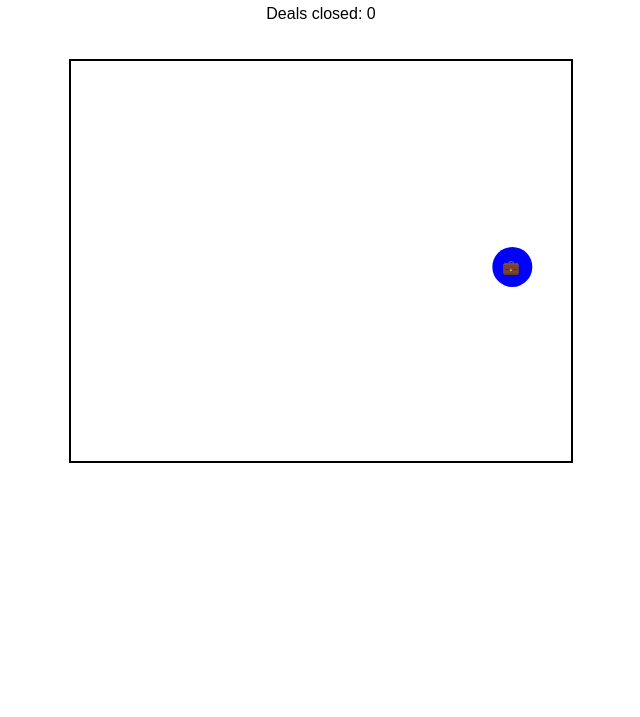
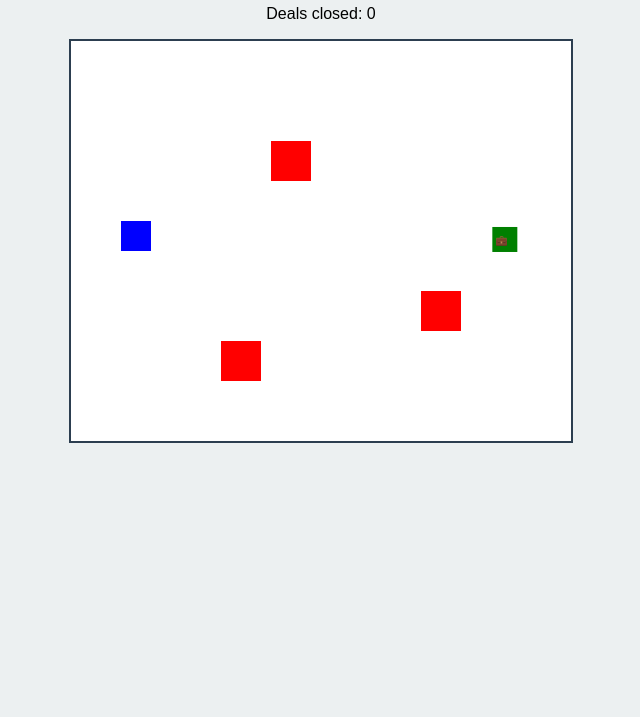
Before and after one commit to Manuhaillot/cv-portfolio, a plain HTML site: page index2.html in a window 1280 px wide. Shown: the part 83-800 px from the top of the page, without its empty margins (319-959 px from the left). Drawn offline with Linux system fonts and the light colour scheme.

Commit message:
Update index2.html

```diff
--- a/index2.html
+++ b/index2.html
@@ -3,17 +3,19 @@
 <head>
   <meta charset="UTF-8">
   <meta name="viewport" content="width=device-width, initial-scale=1.0">
-  <title>Catch the Clients - Mini Game</title>
+  <title>Deal Runner - Mini Game</title>
   <style>
     body {
       font-family: Arial, sans-serif;
       text-align: center;
       margin: 40px;
+      background: #ecf0f1;
     }
     canvas {
-      border: 2px solid #000;
-      margin-top: 20px;
-      cursor: pointer;
+      border: 2px solid #2c3e50;
+      background: white;
+      display: block;
+      margin: auto;
     }
     h2 {
       color: #2c3e50;
@@ -21,47 +23,103 @@
   </style>
 </head>
 <body>
-
-  <h2>🎮 Catch the Clients</h2>
+  <h2>🏃 Deal Runner</h2>
   <p id="score">Deals closed: 0</p>
   <canvas id="gameCanvas" width="500" height="400"></canvas>
 
   <script>
     const canvas = document.getElementById("gameCanvas");
     const ctx = canvas.getContext("2d");
+
     let score = 0;
+    let gameOver = false;
 
-    // position du "client"
-    let x = Math.random() * 450;
-    let y = Math.random() * 350;
-    const size = 40;
+    // Joueur
+    const player = { x: 50, y: 180, size: 30, speed: 5 };
 
-    function drawClient() {
-      ctx.clearRect(0, 0, canvas.width, canvas.height);
-      ctx.fillStyle = "blue";
-      ctx.beginPath();
-      ctx.arc(x + size/2, y + size/2, size/2, 0, Math.PI * 2);
-      ctx.fill();
-      ctx.fillStyle = "white";
-      ctx.font = "14px Arial";
-      ctx.fillText("💼", x+10, y+25);
+    // Contrat (objectif)
+    let contract = {
+      x: Math.random() * 450,
+      y: Math.random() * 350,
+      size: 25
+    };
+
+    // Obstacles
+    let obstacles = [
+      { x: 200, y: 100, w: 40, h: 40 },
+      { x: 350, y: 250, w: 40, h: 40 },
+      { x: 150, y: 300, w: 40, h: 40 }
+    ];
+
+    // Déplacement clavier
+    let keys = {};
+    document.addEventListener("keydown", e => { keys[e.key] = true; });
+    document.addEventListener("keyup", e => { keys[e.key] = false; });
+
+    function update() {
+      if (gameOver) return;
+
+      if (keys["ArrowUp"]) player.y -= player.speed;
+      if (keys["ArrowDown"]) player.y += player.speed;
+      if (keys["ArrowLeft"]) player.x -= player.speed;
+      if (keys["ArrowRight"]) player.x += player.speed;
+
+      // Limites canvas
+      player.x = Math.max(0, Math.min(canvas.width - player.size, player.x));
+      player.y = Math.max(0, Math.min(canvas.height - player.size, player.y));
+
+      // Collision avec contrat
+      if (
+        player.x < contract.x + contract.size &&
+        player.x + player.size > contract.x &&
+        player.y < contract.y + contract.size &&
+        player.y + player.size > contract.y
+      ) {
+        score++;
+        document.getElementById("score").innerText = "Deals closed: " + score;
+        contract.x = Math.random() * (canvas.width - contract.size);
+        contract.y = Math.random() * (canvas.height - contract.size);
+      }
+
+      // Collision avec obstacles
+      obstacles.forEach(obs => {
+        if (
+          player.x < obs.x + obs.w &&
+          player.x + player.size > obs.x &&
+          player.y < obs.y + obs.h &&
+          player.y + player.size > obs.y
+        ) {
+          gameOver = true;
+          alert("💥 Game Over! You signed " + score + " deals.");
+        }
+      });
     }
 
-    canvas.addEventListener("click", function (e) {
-      const rect = canvas.getBoundingClientRect();
-      const clickX = e.clientX - rect.left;
-      const clickY = e.clientY - rect.top;
+    function draw() {
+      ctx.clearRect(0, 0, canvas.width, canvas.height);
 
-      if (clickX >= x && clickX <= x + size && clickY >= y && clickY <= y + size) {
-        score++;
-        document.getElementById("score").innerText = "Deals closed: " + score;
-        x = Math.random() * 450;
-        y = Math.random() * 350;
-        drawClient();
-      }
-    });
+      // Joueur
+      ctx.fillStyle = "blue";
+      ctx.fillRect(player.x, player.y, player.size, player.size);
 
-    drawClient();
+      // Contrat
+      ctx.fillStyle = "green";
+      ctx.fillRect(contract.x, contract.y, contract.size, contract.size);
+      ctx.fillStyle = "white";
+      ctx.fillText("💼", contract.x + 3, contract.y + 17);
+
+      // Obstacles
+      ctx.fillStyle = "red";
+      obstacles.forEach(obs => ctx.fillRect(obs.x, obs.y, obs.w, obs.h));
+    }
+
+    function gameLoop() {
+      update();
+      draw();
+      requestAnimationFrame(gameLoop);
+    }
+
+    gameLoop();
   </script>
 </body>
 </html>
```
